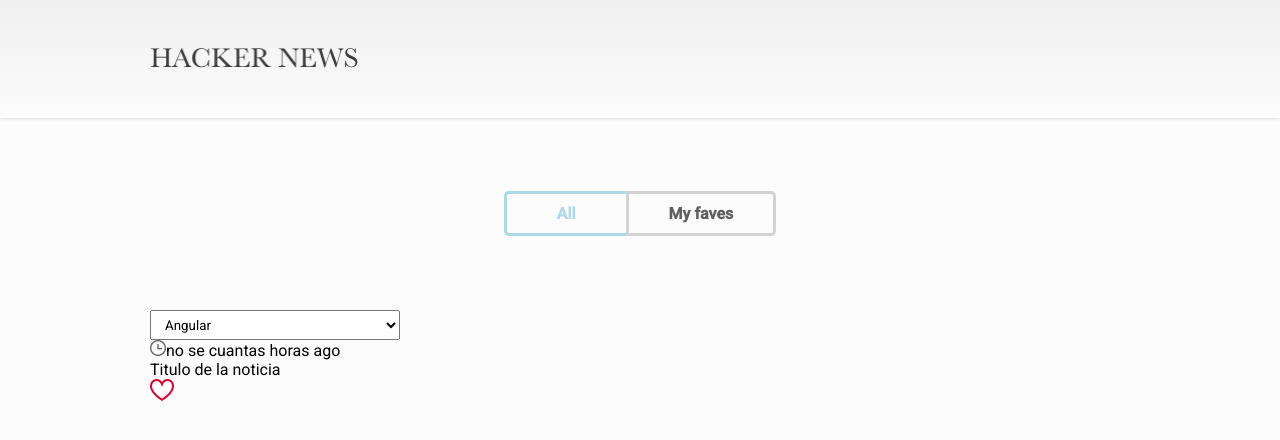
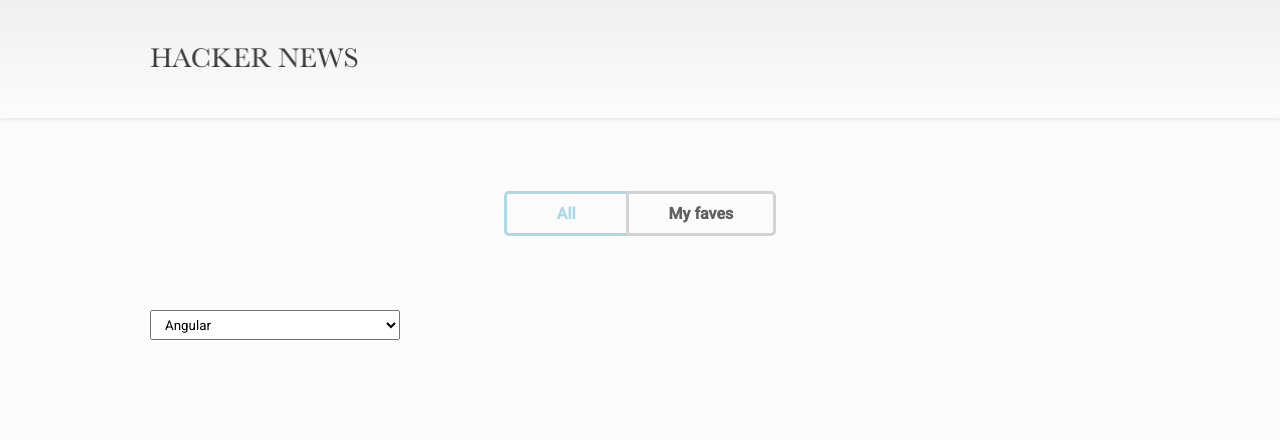
Before and after one commit to daanube/FrontEndReignTest, an Angular app: page / in a window 1280 px wide. Shown: the top 440 px of the page. Built offline with nearby package versions, Linux system fonts and the light colour scheme.

Commit message:
passing params to a component to another

```diff
--- a/src/app/NewsList/news-list/news-list.component.ts
+++ b/src/app/NewsList/news-list/news-list.component.ts
@@ -15,26 +15,19 @@
   @Input() articlesList: Array<Articles>=[];
   @Input() nbPages: number=0;
   @Input() hitsPerPage: number=0;
-  apiResponse: Response = new Response;
+  @Input() apiResponse: Response = new Response;
 
   constructor(
     private _articleService: ArticleService
   ) {
-
   }
 
   ngOnInit(): void {
+    this.initArticlesBoard(this.apiResponse);
   }
 
-  getApiResponse(query:string=""){
-    this.query = this.newsTopicSelect.value;
-    this._articleService.getApiResponse(query).subscribe((response: Response) => {
-      this.articlesList = response.hits;
-      this.apiResponse.nbPages = response.nbPages;
-      this.apiResponse.hitsPerPage = response.hitsPerPage;
+  initArticlesBoard(response: Response){
+    debugger;
+  };
 
-      return this.apiResponse;
-    });
-
-  }
 }
--- a/src/app/NewsSelector/news-selector/news-selector.component.html
+++ b/src/app/NewsSelector/news-selector/news-selector.component.html
@@ -32,7 +32,7 @@
     </div>
 
     <div class="row">
-        <app-news-list [query] = query></app-news-list>
+        <app-news-list *ngIf="apiResponse.hits.length > 0" [apiResponse] = apiResponse></app-news-list>
     </div>
 
 
--- a/src/app/NewsSelector/news-selector/news-selector.component.ts
+++ b/src/app/NewsSelector/news-selector/news-selector.component.ts
@@ -1,4 +1,4 @@
-import { Component, Input, OnInit, ViewChild } from '@angular/core';
+import { Component, EventEmitter, Input, OnInit, Output, ViewChild } from '@angular/core';
 import { FormGroup, FormControl, Validators} from '@angular/forms';
 import { Articles } from 'src/app/Models/Articles';
 import { Response } from 'src/app/Models/Response';
@@ -17,6 +17,7 @@
   @Input() nbPages: number=0;
   @Input() hitsPerPage: number=0;
   apiResponse: Response = new Response;
+  @Output() apiResponseChange = new EventEmitter<Response>();
 
   constructor(
     private _articleService: ArticleService
@@ -27,14 +28,12 @@
 
   // getApiResponse(query:string=""){
   getApiResponse(e: string){
-    debugger;
     this.query = e;
     this._articleService.getApiResponse(this.query).subscribe((response: Response) => {
-      this.articlesList = response.hits;
-      this.apiResponse.nbPages = response.nbPages;
-      this.apiResponse.hitsPerPage = response.hitsPerPage;
+      this.apiResponse = response;
+      this.apiResponseChange.emit(this.apiResponse);
+      debugger;
 
-      return this.apiResponse;
     });
 
   }
```
